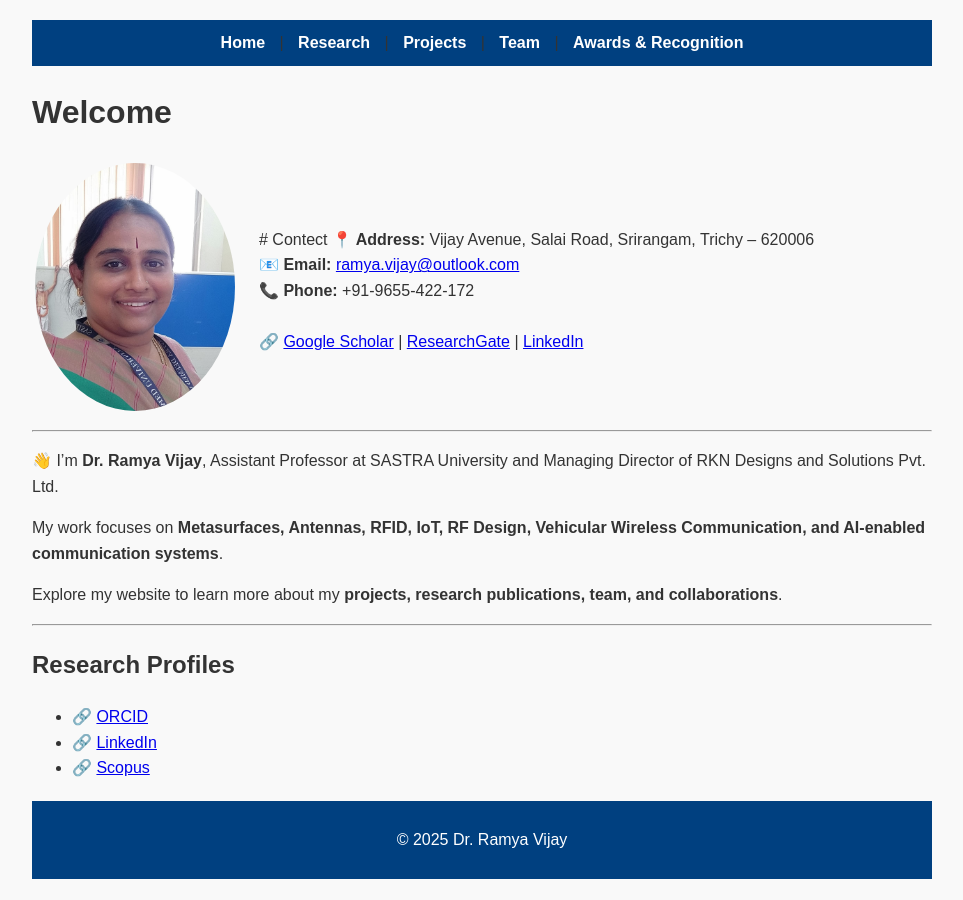
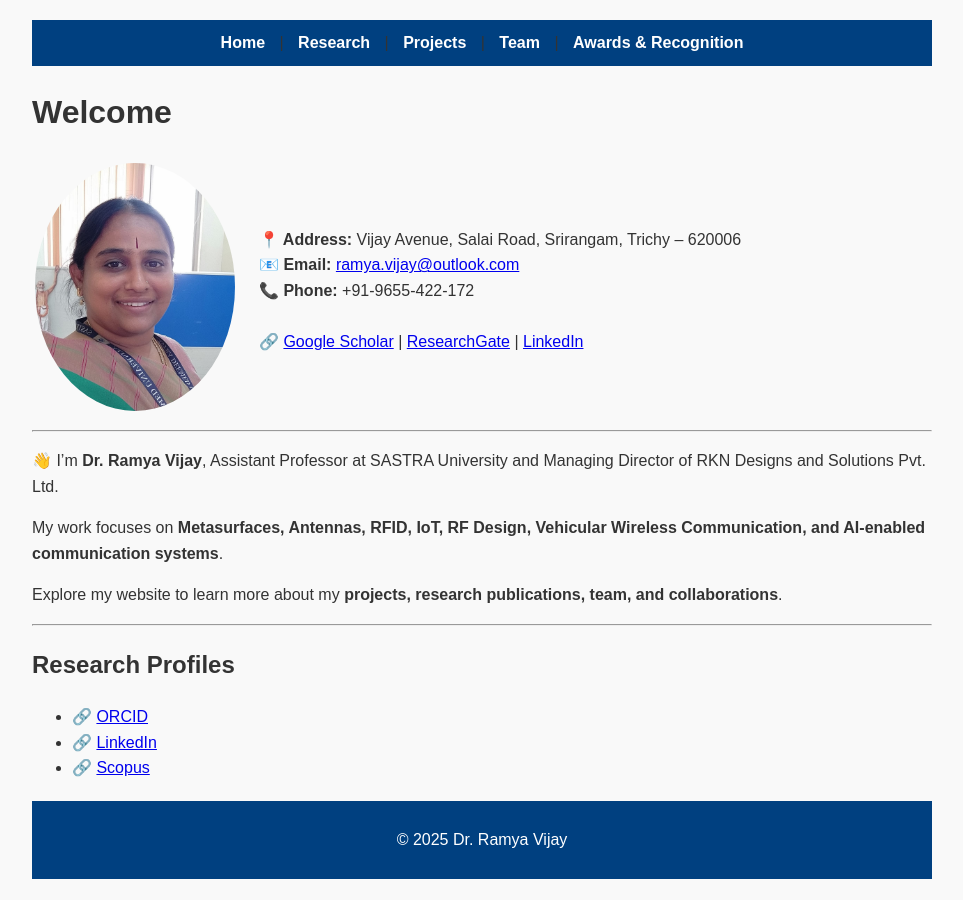
Before and after one commit to ramya-vijay/ramya-vijay.github.io, a Jekyll site: the page built from index.md, in a window 1280 px wide. Shown: the whole page, without its empty margins (158-1121 px from the left). Built offline with Jekyll 4.4.1, drawn with Linux system fonts in a browser that asks for light colours; our own code applies the rules of GitHub Pages for plain Markdown files.

Commit message:
Update index.md

```diff
--- a/index.md
+++ b/index.md
@@ -6,8 +6,7 @@
   <img src="/assets/profile.jpg" alt="Dr. Ramya Vijay" width="200" style="border-radius:50%;">
 </td>
  <td>
- # Contect
-   <b>📍 Address:</b> Vijay Avenue, Salai Road, Srirangam, Trichy – 620006 <br>
+  <b>📍 Address:</b> Vijay Avenue, Salai Road, Srirangam, Trichy – 620006 <br>
   <b>📧 Email:</b> <a href="mailto:ramya.vijay@outlook.com">ramya.vijay@outlook.com</a> <br>
   <b>📞 Phone:</b> +91-9655-422-172 <br><br>
   🔗 <a href="#">Google Scholar</a> | <a href="#">ResearchGate</a> | <a href="https://www.linkedin.com/in/your-linkedin-id">LinkedIn</a>
```
